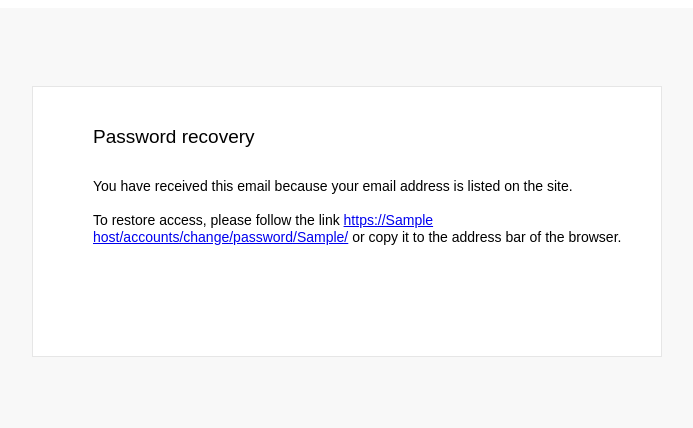
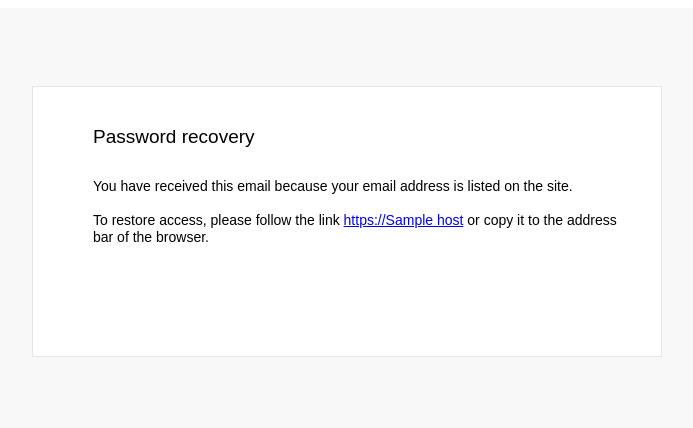
Before and after one commit to kostya-ten/django_tasker_account, a Django app: template django_tasker_account/templates/django_tasker_account/email/forgot_password.body.html in a window 1280 px wide. Shown: the top 428 px of the page, without its empty margins (293-986 px from the left). Run offline with Django 3.2, Linux system fonts and the light colour scheme; the template is opened without the code that fills it: most values are stand-ins (such as "Sample title", 1, 10 or a date in 2020); parts of the project's set-up code (start-up, migrations or seed data) failed here and were passed over.

Commit message:
The modification url is page forgot password, split utl reverse django module
Signed-off-by: kostya <kostya@yandex.ru>

```diff
--- a/django_tasker_account/templates/django_tasker_account/email/forgot_password.body.html
+++ b/django_tasker_account/templates/django_tasker_account/email/forgot_password.body.html
@@ -26,7 +26,7 @@
                         <p style="font-family: Arial, sans-serif; color: #000000; font-size: 14px; line-height: 17px; margin-top: 30px; margin-bottom: 0;">
                             {% trans "You have received this email because your email address is listed on the site." %}<br><br>
                             {% blocktrans with host=host session_key=session_key %}
-                                To restore access, please follow the link <a href="https://{{ host }}/accounts/change/password/{{ session_key }}/">https://{{ host }}/accounts/change/password/{{ session_key }}/</a> or copy it to the address bar of the browser.
+                                To restore access, please follow the link <a href="https://{{ host }}{{ url }}">https://{{ host }}{{ url }}</a> or copy it to the address bar of the browser.
                             {% endblocktrans %}
                         </p>
                         <p style="font-family: Arial, sans-serif; color: #000000; font-size: 15px; font-style: italic; margin-top: 30px; margin-bottom: 0;"></p>
--- a/django_tasker_account/templates/django_tasker_account/login.html
+++ b/django_tasker_account/templates/django_tasker_account/login.html
@@ -6,5 +6,4 @@
     <div class="row form-signin">
         <a href="{% url 'django_tasker_account:forgot_password' %}">{% trans "Password reset" %}</a>
     </div>
-
 {% endblock %}
--- a/django_tasker_account/urls.py
+++ b/django_tasker_account/urls.py
@@ -13,7 +13,7 @@
     path('signup/', views.signup, name="signup"),
     path('forgot_password/', views.forgot_password, name="forgot_password"),
     path('confirm/email/<confirm_email:data>/', views.confirm_email),
-    path('change/password/<change_password:data>/', views.change_password),
+    path('change/password/<change_password:data>/', views.change_password, name="change_password"),
 
     path('oauth/yandex/', views.oauth_yandex, name="oauth_yandex"),
     path('oauth/google/', views.oauth_google, name="oauth_google"),
```
Also changed, not shown: django_tasker_account/forms.py (+6 -1 lines).
